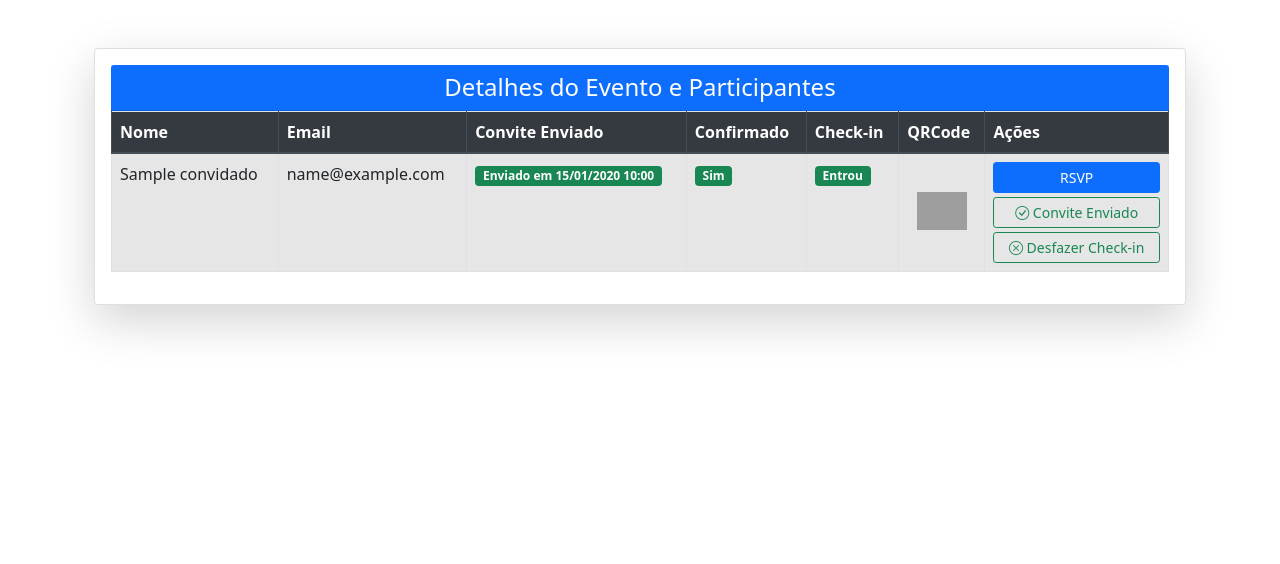
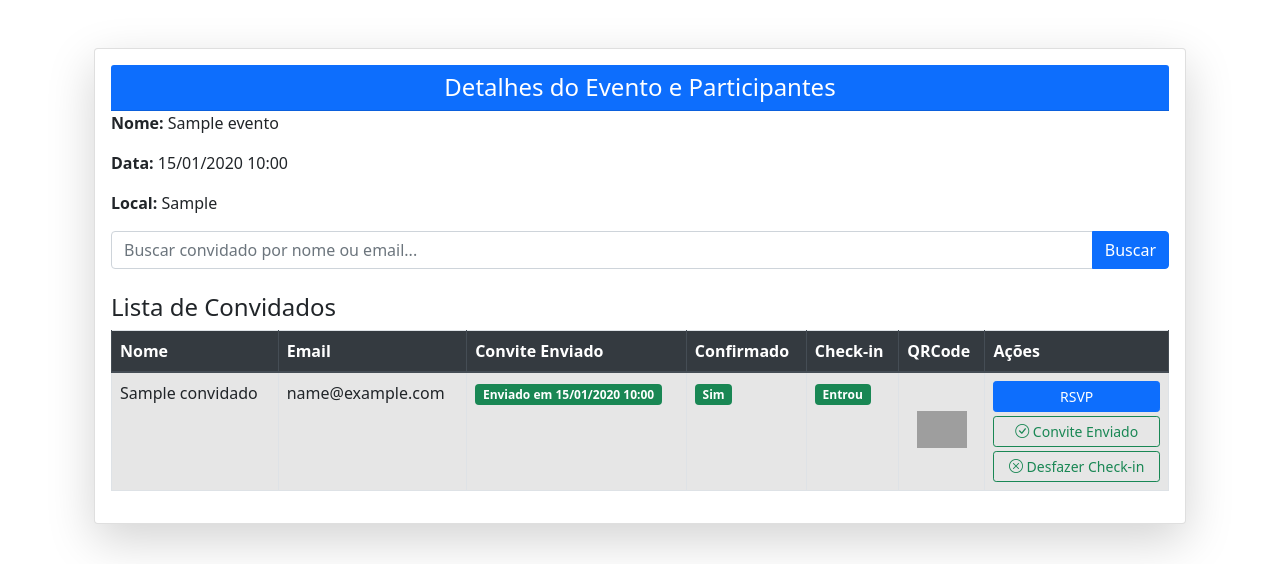
Before and after one commit to douglasinforj/sistema_rspv_presenca_eventos, a Django app: page /evento/1/ in a window 1280 px wide. Shown: the part 80-644 px from the top of the page. Run offline with Django 5.2, Linux system fonts and the light colour scheme; a user stored in the database is signed in; tables that the repository leaves empty hold one stand-in row (values such as "Sample post"); some libraries are stand-ins or nearby versions; grey boxes are pictures that could not be loaded.

Commit message:
Ajuste de layout

```diff
--- a/evento/templates/evento/detalhes_evento.html
+++ b/evento/templates/evento/detalhes_evento.html
@@ -10,6 +10,19 @@
                 <h4 class="mb-0">Detalhes do Evento e Participantes</h4>
             </div>
             <!-- ... (código existente) ... -->
+            <p><strong>Nome:</strong> {{ evento.nome }}</p>
+            <p><strong>Data:</strong> {{ evento.data|date:"d/m/Y H:i" }}</p>
+            <p><strong>Local:</strong> {{ evento.local }}</p>
+
+            <!-- Campo de busca -->
+            <form method="GET" class="mb-4">
+                <div class="input-group">
+                    <input type="text" name="q" class="form-control" placeholder="Buscar convidado por nome ou email..." value="{{ query|default_if_none:'' }}">
+                    <button type="submit" class="btn btn-primary">Buscar</button>
+                </div>
+            </form>
+
+            <h4 class="mt-3">Lista de Convidados</h4>
 
             <table class="table table-striped table-bordered">
                 <thead class="thead-dark">
--- a/evento/templates/evento/rsvp_atendente.html
+++ b/evento/templates/evento/rsvp_atendente.html
@@ -10,6 +10,7 @@
         </div>
         <div class="card-body">
 
+            {% comment %}
             {% if messages %}
                 {% for message in messages %}
                     <div class="alert
@@ -20,6 +21,7 @@
                     </div>
                 {% endfor %}
             {% endif %}
+            {% endcomment %}
 
             <p><strong>Convidado:</strong> {{ convidado.nome }}</p>
 
```
Also changed, not shown: evento/migrations/0007_convidado_convite_enviado_and_more.py (added).
